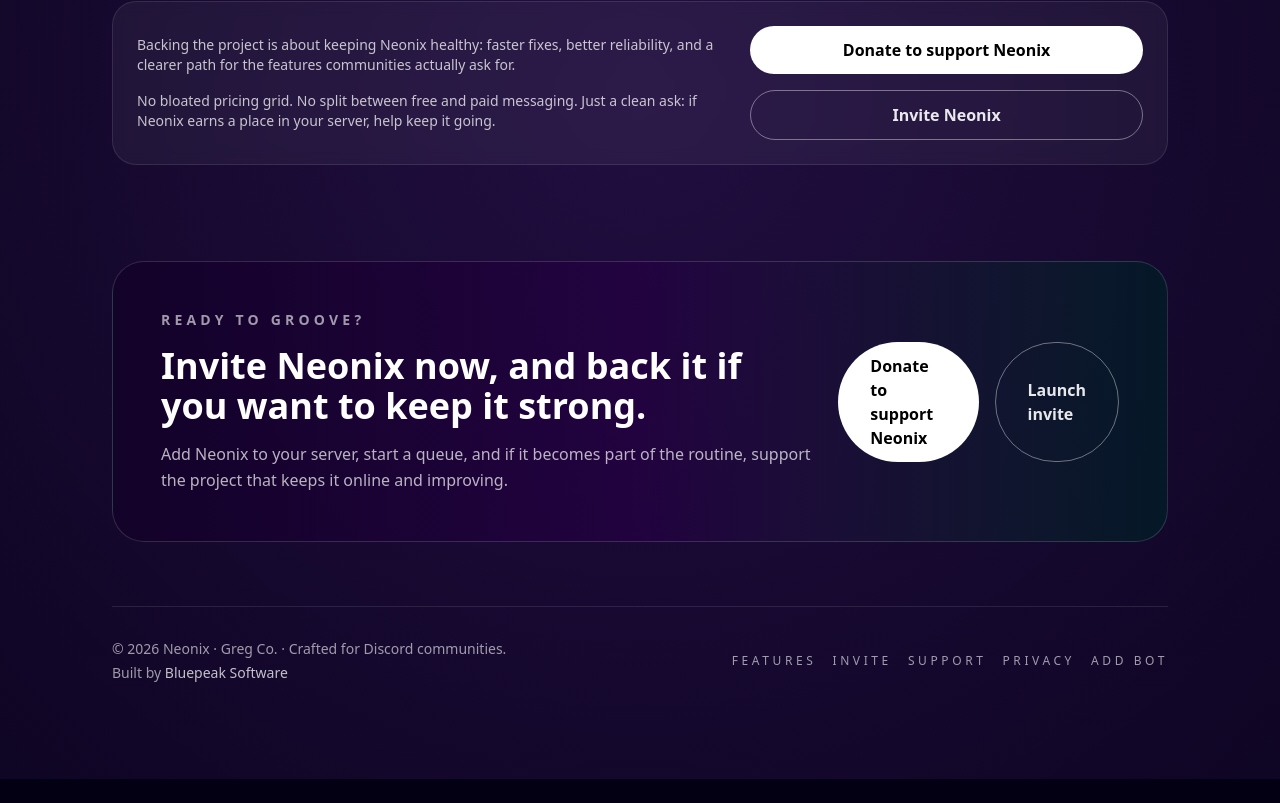
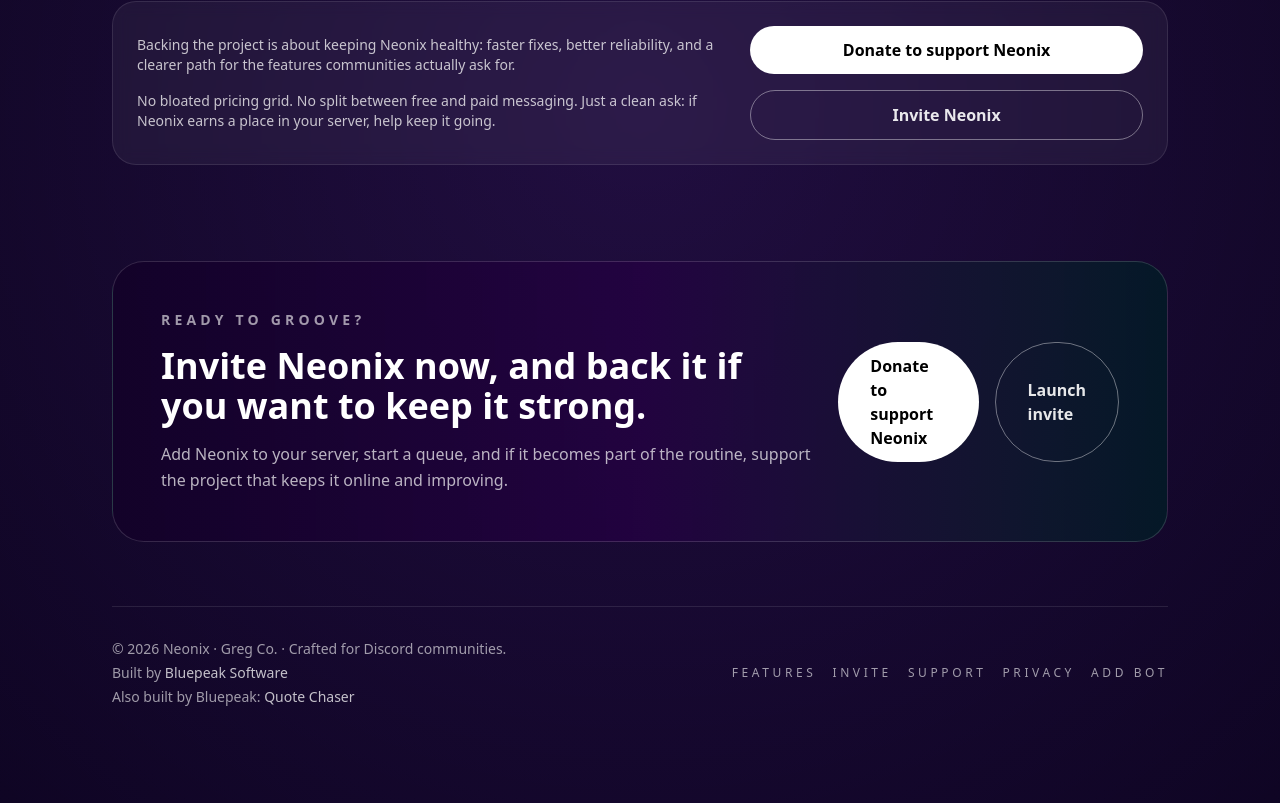
Before and after one commit to jokerai0799/jokerai0799-jukebox-2026-03-17, a Next.js app: page / in a window 1280 px wide. Shown: the part 2688-3491 px from the top of the page. Before the commit the page ends 3467 px from the top, so only its background shows below. Built offline with nearby package versions, Linux system fonts and the light colour scheme.

Commit message:
Add Quote Chaser backlink to Neonix footer

```diff
--- a/app/page.tsx
+++ b/app/page.tsx
@@ -2,6 +2,7 @@
 const inviteUrl =
   "https://discord.com/oauth2/authorize?client_id=1483251699647774791&scope=bot%20applications.commands&permissions=3148800";
 const supportUrl = "https://buy.stripe.com/6oUaEZfEWc5Lazte5L8Ra00";
+const catalystUrl = "https://quotechaser.online/";
 
 const stats = [
   { label: "Servers queued", value: "2.3K+" },
@@ -409,6 +410,15 @@
                   Bluepeak Software
                 </a>
               </span>
+              <span>
+                Also built by Bluepeak:{" "}
+                <a
+                  href={catalystUrl}
+                  className="text-white/75 underline-offset-4 transition hover:text-white hover:underline"
+                >
+                  Quote Chaser
+                </a>
+              </span>
             </div>
             <div className="flex flex-wrap items-center gap-4 text-xs">
               <a href="#features" className="uppercase tracking-[0.3em] text-white/60 hover:text-white">
```
